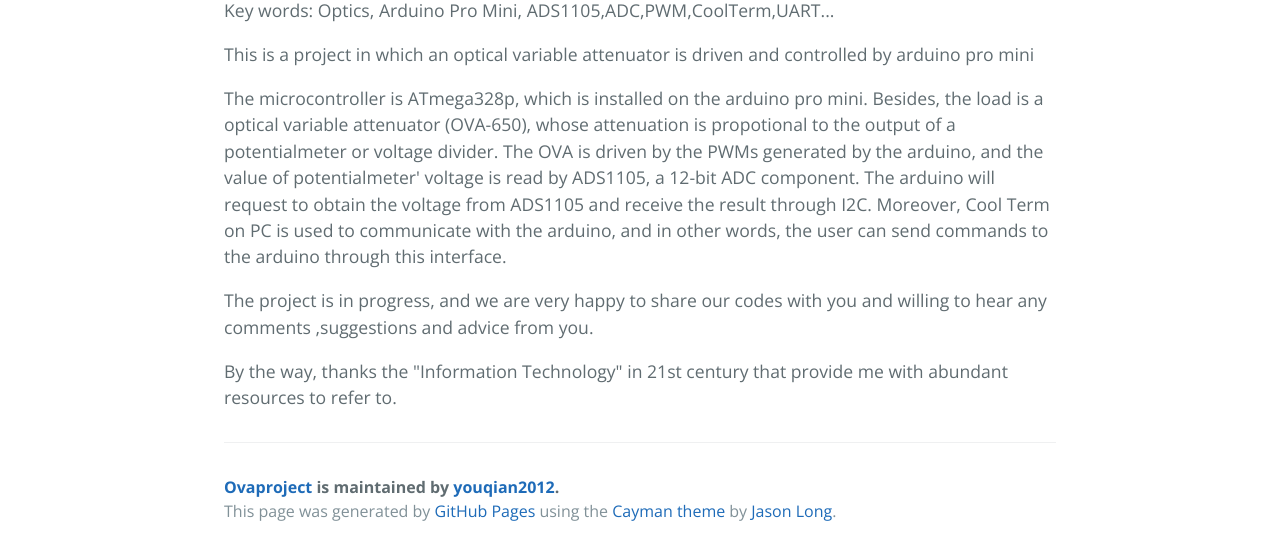
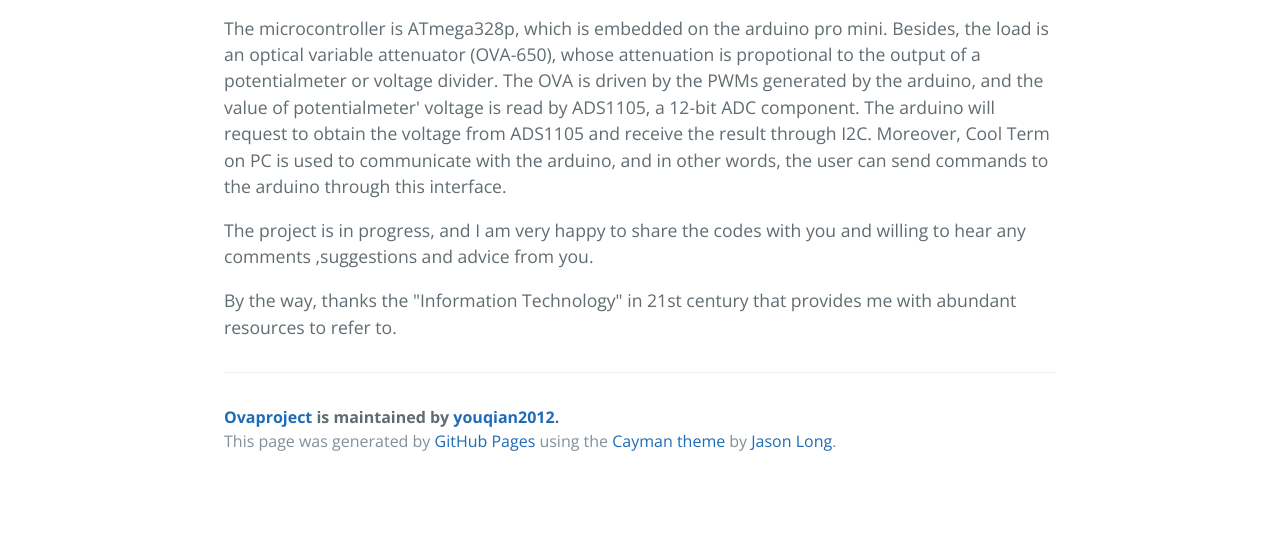
Before and after one commit to Henrislim/OVAproject, a plain HTML site: page index.html in a window 1280 px wide. Shown: the part 488-1043 px from the top of the page. After the commit the page ends 973 px from the top, so only its background shows below. Drawn offline with nearby package versions, Linux system fonts and the light colour scheme.

Commit message:
Create gh-pages branch via GitHub

```diff
--- a/index.html
+++ b/index.html
@@ -19,24 +19,15 @@
     </section>
 
     <section class="main-content">
-      <h1>
-<a id="ovaproject" class="anchor" href="#ovaproject" aria-hidden="true"><span class="octicon octicon-link"></span></a>OVAproject</h1>
-
-<p>Key words: Optics, Arduino Pro Mini, ADS1105,ADC,PWM,CoolTerm,UART...</p>
+      <p>Key words: Optics, Arduino Pro Mini, ADS1105,ADC,PWM,CoolTerm,UART...</p>
 
 <p>This is a project in which an optical variable attenuator is driven and controlled by arduino pro mini</p>
 
-<p>The microcontroller is ATmega328p, which is installed on the arduino pro mini. Besides, the load is a optical variable
-attenuator (OVA-650), whose attenuation is propotional to the output of a potentialmeter or voltage divider. The OVA
-is driven by the PWMs generated by the arduino, and the value of potentialmeter' voltage is read by ADS1105, a 12-bit
-ADC component. The arduino will request to obtain the voltage from ADS1105 and receive the result through I2C. Moreover,
-Cool Term on PC is used to communicate with the arduino, and in other words, the user can send commands to the arduino
-through this interface.</p>
+<p>The microcontroller is ATmega328p, which is embedded on the arduino pro mini. Besides, the load is an optical variable attenuator (OVA-650), whose attenuation is propotional to the output of a potentialmeter or voltage divider. The OVA is driven by the PWMs generated by the arduino, and the value of potentialmeter' voltage is read by ADS1105, a 12-bit ADC component. The arduino will request to obtain the voltage from ADS1105 and receive the result through I2C. Moreover, Cool Term on PC is used to communicate with the arduino, and in other words, the user can send commands to the arduino through this interface.</p>
 
-<p>The project is in progress, and we are very happy to share our codes with you and willing to hear any comments ,suggestions
-and advice from you.</p>
+<p>The project is in progress, and I am very happy to share the codes with you and willing to hear any comments ,suggestions and advice from you.</p>
 
-<p>By the way, thanks the "Information Technology" in 21st century that provide me with abundant resources to refer to.</p>
+<p>By the way, thanks the "Information Technology" in 21st century that provides me with abundant resources to refer to.</p>
 
       <footer class="site-footer">
         <span class="site-footer-owner"><a href="https://github.com/youqian2012/OVAproject">Ovaproject</a> is maintained by <a href="https://github.com/youqian2012">youqian2012</a>.</span>
--- a/params.json
+++ b/params.json
@@ -1 +1 @@
-{"name":"Ovaproject","tagline":"This is a project in which an optical variable attenuator is driven and controlled by arduino pro mini","body":"# OVAproject\r\n\r\nKey words: Optics, Arduino Pro Mini, ADS1105,ADC,PWM,CoolTerm,UART...\r\n\r\nThis is a project in which an optical variable attenuator is driven and controlled by arduino pro mini\r\n\r\nThe microcontroller is ATmega328p, which is installed on the arduino pro mini. Besides, the load is a optical variable \r\nattenuator (OVA-650), whose attenuation is propotional to the output of a potentialmeter or voltage divider. The OVA\r\nis driven by the PWMs generated by the arduino, and the value of potentialmeter' voltage is read by ADS1105, a 12-bit\r\nADC component. The arduino will request to obtain the voltage from ADS1105 and receive the result through I2C. Moreover,\r\nCool Term on PC is used to communicate with the arduino, and in other words, the user can send commands to the arduino\r\nthrough this interface.\r\n\r\nThe project is in progress, and we are very happy to share our codes with you and willing to hear any comments ,suggestions\r\nand advice from you.\r\n\r\nBy the way, thanks the \"Information Technology\" in 21st century that provide me with abundant resources to refer to.\r\n","google":"","note":"Don't delete this file! It's used internally to help with page regeneration."}
+{"name":"Ovaproject","tagline":"This is a project in which an optical variable attenuator is driven and controlled by arduino pro mini","body":"Key words: Optics, Arduino Pro Mini, ADS1105,ADC,PWM,CoolTerm,UART...\r\n\r\nThis is a project in which an optical variable attenuator is driven and controlled by arduino pro mini\r\n\r\nThe microcontroller is ATmega328p, which is embedded on the arduino pro mini. Besides, the load is an optical variable attenuator (OVA-650), whose attenuation is propotional to the output of a potentialmeter or voltage divider. The OVA is driven by the PWMs generated by the arduino, and the value of potentialmeter' voltage is read by ADS1105, a 12-bit ADC component. The arduino will request to obtain the voltage from ADS1105 and receive the result through I2C. Moreover, Cool Term on PC is used to communicate with the arduino, and in other words, the user can send commands to the arduino through this interface.\r\n\r\nThe project is in progress, and I am very happy to share the codes with you and willing to hear any comments ,suggestions and advice from you.\r\n\r\nBy the way, thanks the \"Information Technology\" in 21st century that provides me with abundant resources to refer to.\r\n","google":"","note":"Don't delete this file! It's used internally to help with page regeneration."}
```
